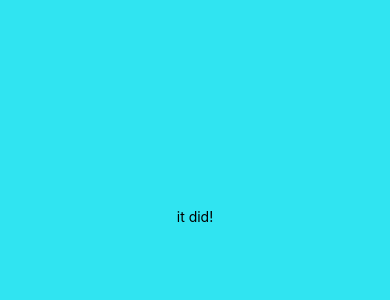
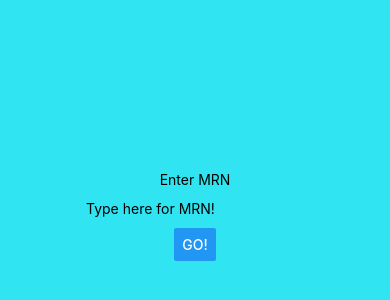
Before and after one commit to yung-frodo/ERFlow, a React Native app: screen / in a window 390 px wide. Shown: the part 206-506 px from the top of the page. Built offline with nearby package versions, Linux system fonts and the light colour scheme.

Commit message:
Updated App.tsx to have text field and button

```diff
--- a/App.tsx
+++ b/App.tsx
@@ -1,10 +1,20 @@
 import React from 'react';
-import { StyleSheet, Text, View } from 'react-native';
+import { Button, StyleSheet, Text, TextInput, View } from 'react-native';
 
 export default function App() {
     return (
           <View style={styles.container}>
-      <Text>it did!</Text>
+              <Text>Enter MRN</Text>
+              <TextInput
+                  style={{height: 40}}
+                  placeholder="Type here for MRN!"
+                  // onChangeText={(text) => this.setState({text})}
+                  value=''
+              />
+              <Button
+                  title="Go!"
+                  // onPress =
+              />
           </View>
       );
 }
```
Lines whose indentation alone changed are shown as unchanged.
